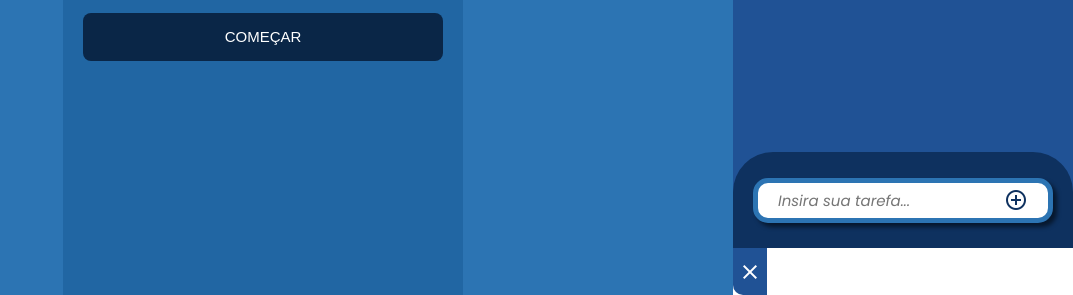
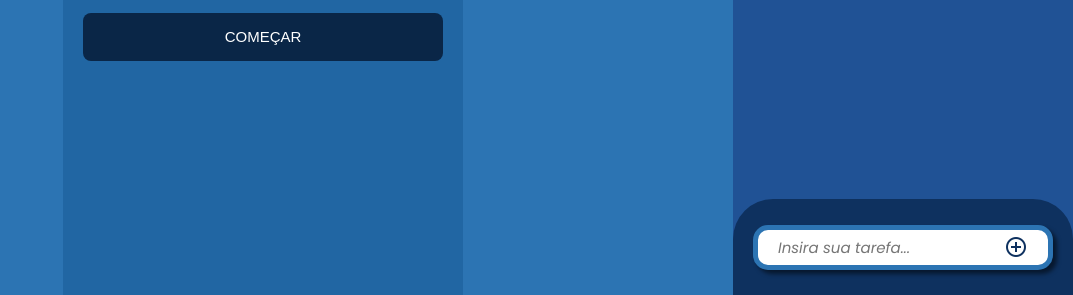
Before and after one commit to ReFNN/Your-Pomo-v1.0-Last-Version, a plain HTML site: page index.html in a window 1280 px wide. Shown: the part 505-800 px from the top of the page, without its empty margins (207-1280 px from the left). Drawn offline with nearby package versions, Linux system fonts and the light colour scheme.

Commit message:
fix: corrigido bug de visibilidade no botão

```diff
--- a/index.html
+++ b/index.html
@@ -52,7 +52,7 @@
                         add_circle
                     </span></button>
             </div>
-            <div class="divClose">
+            <div class="divClose hideunhide">
                 <button class="bttClose" id="bttclosee" onclick="closeTasks()">
                     <span class="material-symbols-outlined t">close</span>
                 </button>
```
